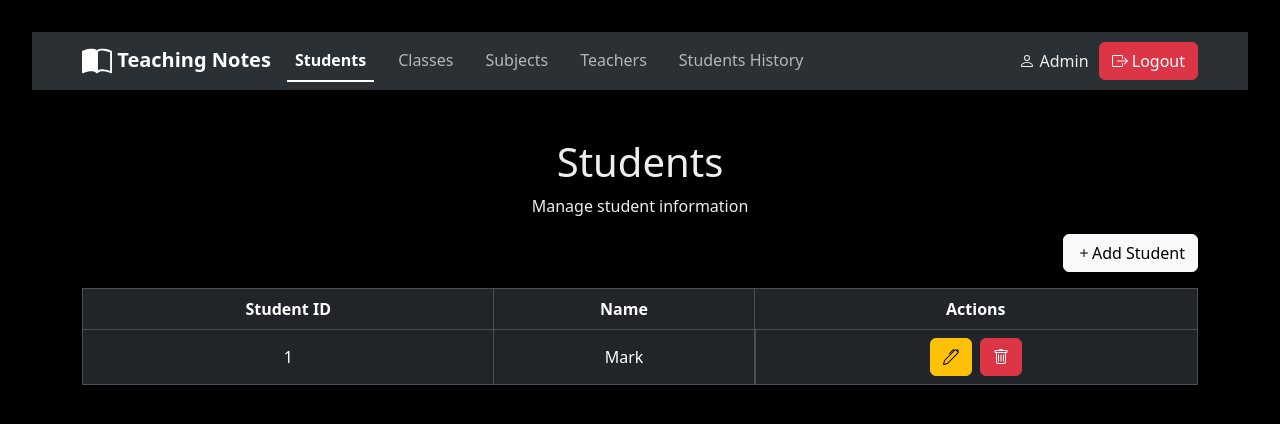
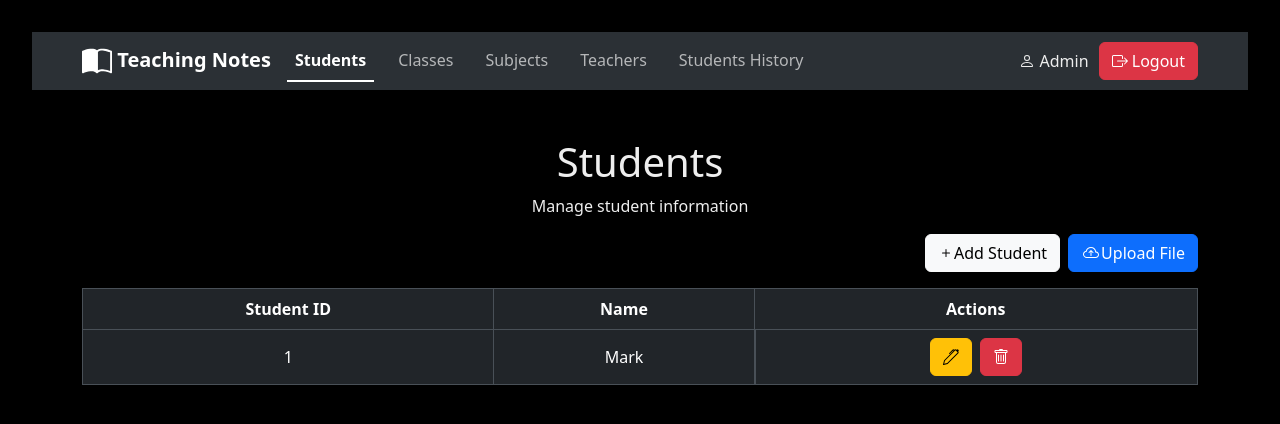
Before and after one commit to nurqahar/fullstack, a React (Vite) app in the folder frontend/: page /students in a window 1280 px wide. Shown: the top 424 px of the page. Built offline with nearby package versions, Linux system fonts and the light colour scheme.

Commit message:
modify students page. add form input and upload

```diff
--- a/frontend/src/pages/Students.jsx
+++ b/frontend/src/pages/Students.jsx
@@ -4,16 +4,72 @@ import Form from "react-bootstrap/Form";
 import Table from "react-bootstrap/Table";
 import Row from "react-bootstrap/Row";
 import Col from "react-bootstrap/Col";
+import Alert from "react-bootstrap/Alert";
+import { useState } from "react";
 
 export default function Students() {
+  const [addStudentState, setAddStudentState] = useState(false);
+  const [uploadStudentState, setUploadStudentState] = useState(false);
+  const [showStatus, setShowStatus] = useState(false);
+
+  const handleAddStudent = () => {
+    setAddStudentState(!addStudentState);
+  };
+  const handleUploadStudent = () => {
+    setUploadStudentState(!addStudentState);
+  };
+
+  if (showStatus === true) {
+    setTimeout(() => {
+      setShowStatus(!showStatus);
+    }, 2000);
+  }
+  const handleSubmit = (e) => {
+    e.preventDefault();
+    setShowStatus(!showStatus);
+    console.log("submitted");
+    setAddStudentState(!addStudentState);
+  };
+
   return (
     <Container className="mt-5" data-bs-theme="dark">
-      <Form>
+      {showStatus ? (
+        <Container className="position-absolute">
+          <Alert
+            variant="success"
+            className="text-center position-absolute top-20 end-0"
+          >
+            Success Submit!
+          </Alert>
+        </Container>
+      ) : (
+        ""
+      )}
       <h1>Students</h1>
       <p>Manage student information</p>
       <Row>
         <Col className="d-flex justify-content-end">
-            <Button variant="light" type="submit" className="mb-3">
+          {addStudentState ? (
+            <Button
+              variant="danger"
+              className="mb-3 w-25"
+              onClick={handleAddStudent}
+            >
+              <svg
+                xmlns="http://www.w3.org/2000/svg"
+                width="16"
+                height="16"
+                fill="currentColor"
+                className="bi bi-x-lg"
+                viewBox="0 0 16 20"
+              >
+                <path d="M2.146 2.854a.5.5 0 1 1 .708-.708L8 7.293l5.146-5.147a.5.5 0 0 1 .708.708L8.707 8l5.147 5.146a.5.5 0 0 1-.708.708L8 8.707l-5.146 5.147a.5.5 0 0 1-.708-.708L7.293 8z" />
+              </svg>
+              Close
+            </Button>
+          ) : (
+            <div className="mb-3 d-flex gap-2">
+              <Button variant="light" onClick={handleAddStudent}>
                 <svg
                   xmlns="http://www.w3.org/2000/svg"
                   width="16"
@@ -26,8 +82,69 @@ export default function Students() {
                 </svg>
                 Add Student
               </Button>
+              <Button variant="primary" onClick={handleUploadStudent}>
+                <svg
+                  xmlns="http://www.w3.org/2000/svg"
+                  width="20"
+                  height="20"
+                  fill="currentColor"
+                  className="bi bi-cloud-arrow-up"
+                  viewBox="0 0 16 20"
+                >
+                  <path
+                    fillRule="evenodd"
+                    d="M7.646 5.146a.5.5 0 0 1 .708 0l2 2a.5.5 0 0 1-.708.708L8.5 6.707V10.5a.5.5 0 0 1-1 0V6.707L6.354 7.854a.5.5 0 1 1-.708-.708z"
+                  />
+                  <path d="M4.406 3.342A5.53 5.53 0 0 1 8 2c2.69 0 4.923 2 5.166 4.579C14.758 6.804 16 8.137 16 9.773 16 11.569 14.502 13 12.687 13H3.781C1.708 13 0 11.366 0 9.318c0-1.763 1.266-3.223 2.942-3.593.143-.863.698-1.723 1.464-2.383m.653.757c-.757.653-1.153 1.44-1.153 2.056v.448l-.445.049C2.064 6.805 1 7.952 1 9.318 1 10.785 2.23 12 3.781 12h8.906C13.98 12 15 10.988 15 9.773c0-1.216-1.02-2.228-2.313-2.228h-.5v-.5C12.188 4.825 10.328 3 8 3a4.53 4.53 0 0 0-2.941 1.1z" />
+                </svg>
+                Upload File
+              </Button>
+            </div>
+          )}
         </Col>
       </Row>
+      {addStudentState ? (
+        <Form className="mb-5 w-50 m-auto">
+          <h4 className="fw-bold">Add Student</h4>
+          <Form.Group>
+            <Form.Label>Student ID</Form.Label>
+            <Form.Control type="text" placeholder="Enter Student ID" />
+          </Form.Group>
+          <Form.Group className="mt-3">
+            <Form.Label>Name</Form.Label>
+            <Form.Control type="text" placeholder="Enter Student Name" />
+          </Form.Group>
+          <Button
+            variant="success"
+            type="submit"
+            className="mt-3 w-100"
+            onClick={handleSubmit}
+          >
+            Add Student
+          </Button>
+        </Form>
+      ) : (
+        ""
+      )}
+      {uploadStudentState ? (
+        <Form className="mb-5 w-50 m-auto">
+          <h4 className="fw-bold">Upload Students File</h4>
+          <p className="text-warning">File Format must be .csv</p>
+          <Form.Group>
+            <Form.Control type="file" accept=".csv" />
+          </Form.Group>
+          <Button
+            variant="success"
+            type="submit"
+            className="mt-3 w-100"
+            onClick={handleSubmit}
+          >
+            Upload Files
+          </Button>
+        </Form>
+      ) : (
+        ""
+      )}
       <Table stripped="true" bordered hover className="text-center">
         <thead>
           <tr>
@@ -70,7 +187,6 @@ export default function Students() {
           </tr>
         </tbody>
       </Table>
-      </Form>
     </Container>
   );
 }
```
Lines whose indentation alone changed are shown as unchanged.
